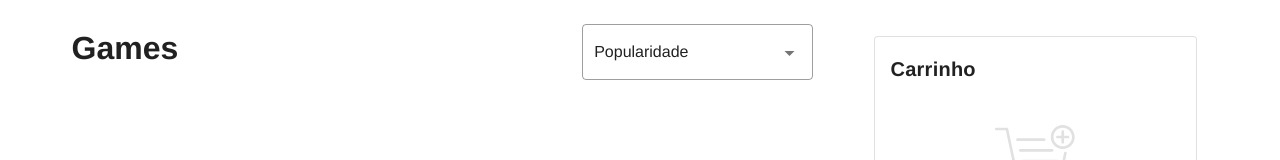
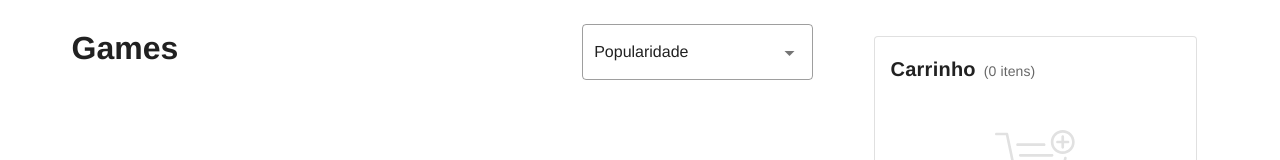
Before and after one commit to Lucasgms/gamecommerce, a Vue app: page / in a window 1280 px wide. Shown: the top 160 px of the page. Built offline with nearby package versions, Linux system fonts and the light colour scheme; data requests are answered from the project's data file.

Commit message:
Cart title show itens length

```diff
--- a/src/modules/games/pages/Index.vue
+++ b/src/modules/games/pages/Index.vue
@@ -25,9 +25,16 @@
       </v-col>
       <v-col class="pa-9" cols="12" sm="4">
         <v-card outlined>
-          <v-card-title class="font-weight-bold pb-2">
+          <v-card-title class="font-weight-bold pb-2 pr-1 d-inline-block">
             Carrinho
           </v-card-title>
+          <v-card-subtitle
+            v-show="cartItems.length > 0"
+            class="d-inline-block pa-0 pl-1 py-4"
+          >
+            ({{ cartItems.length }}
+            {{ cartItems.length === 1 ? "item" : "itens" }})
+          </v-card-subtitle>
           <div v-show="cartItems.length === 0" class="cart-content--empty my-8">
             <v-img
               class="align-self-center mx-auto"
```
